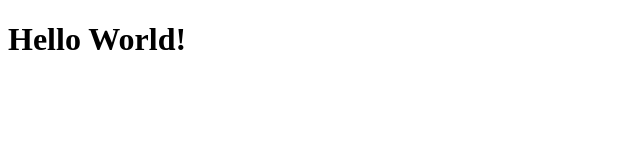
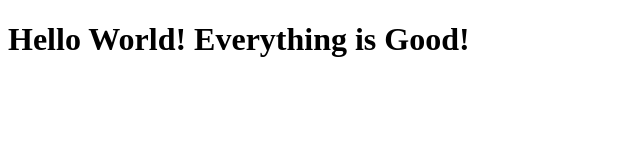
Before and after one commit to choi-aldric/coursera-test, a plain HTML site: page site/index.html in a window 1280 px wide. Shown: the whole page, without its empty margins (0-640 px from the left). Drawn offline with Linux system fonts and the light colour scheme.

Commit message:
Small addition to our page content.

```diff
--- a/site/index.html
+++ b/site/index.html
@@ -4,6 +4,6 @@
 	<title>Hello World!</title>
 </head>
 <body>
-<h1>Hello World!</h1>
+<h1>Hello World! Everything is Good!</h1>
 </body>
 </html>
```
